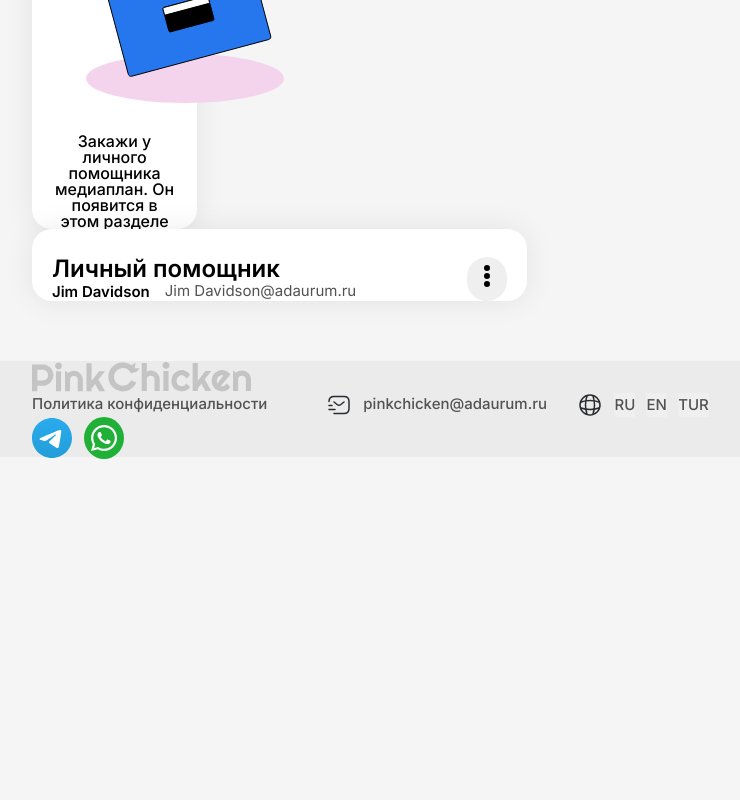
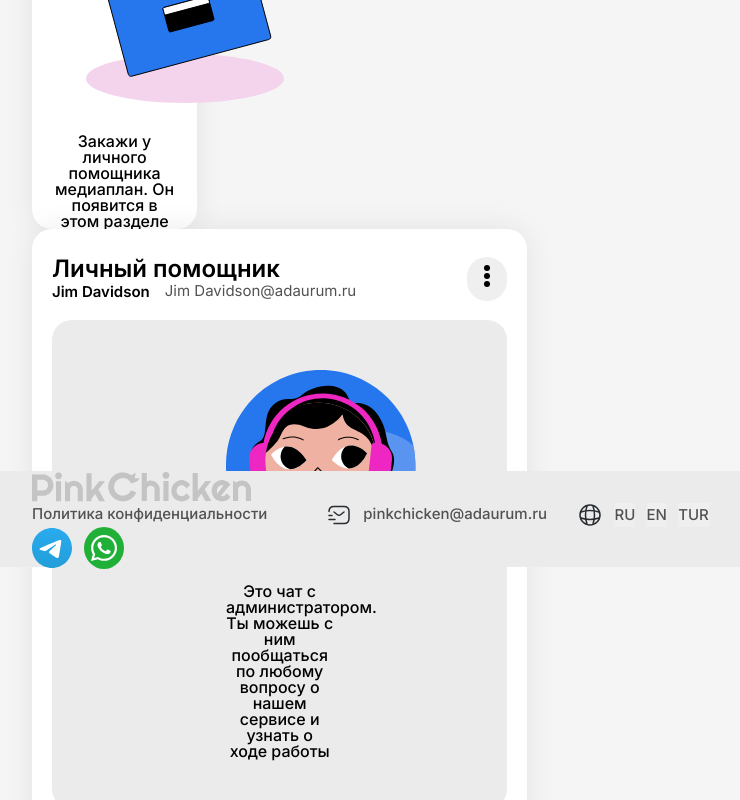
Before and after one commit to helga-umrikh/Pink_Chicken, a React (Create React App) app: page / in a window 1280 px wide. Shown: the part 402-1202 px from the top of the page, without its empty margins (264-1004 px from the left). Before the commit the page ends 861 px from the top, so only its background shows below. Built offline with nearby package versions, Linux system fonts and the light colour scheme.

Commit message:
feat: add freeting to PersonalAssistant component

```diff
--- a/src/components/PersonalAssistant/PersonalAssistant.jsx
+++ b/src/components/PersonalAssistant/PersonalAssistant.jsx
@@ -1,10 +1,11 @@
 import React from 'react'
 import './PersonalAssistant.scss'
+import assistant from '../../assets/icons/admin-girl.svg'
 
 const PersonalAssistant = () => {
     return (
         <div className="pers-assistant">
-            <div className='pers-assistant__header'>
+            <div className="pers-assistant__header">
                 <div className="pers-assistant__header_info">
                     <p className="typogr_title">Личный помощник</p>
                     <div className="pers-assistant__acc-bar">
@@ -22,6 +23,21 @@ const PersonalAssistant = () => {
                     </div>
                 </button>
             </div>
+            <div className="pers-assistant__main">
+                <div className="pers-assistant__main_chat-content">
+                    <div className="pers-assistant__main_greeting">
+                        <div className='pers-assistant__main_image'>
+                            <img src={assistant} />
+                        </div>
+                        <p className="typogr_descr">
+                            Это чат с администратором. Ты можешь с ним
+                            пообщаться по любому вопросу о нашем сервисе и
+                            узнать о ходе работы
+                        </p>
+                    </div>
+                    <div className='pers-assistant__main_dialogue'></div>
+                </div>
+            </div>
         </div>
     )
 }
--- a/src/components/PersonalAssistant/PersonalAssistant.scss
+++ b/src/components/PersonalAssistant/PersonalAssistant.scss
@@ -4,17 +4,19 @@
     border-radius: 20px;
     background: #fff;
     box-shadow: 0px 0px 30px 0px rgba(0, 0, 0, 0.08);
-    padding: 1.75em 1.25em 0;
+    padding: 1.75em 1.25em;
 
     &__header {
-      display: flex;
-      flex-direction: row;
+        display: flex;
+        flex-direction: row;
+        margin-bottom: 1.1875em;
 
         &_info {
-          flex: 1;
+            flex: 1;
             display: flex;
             flex-direction: row;
             flex-wrap: wrap;
+            align-items: center;
             justify-content: space-between;
         }
     }
@@ -48,4 +50,25 @@
             margin-bottom: 2px;
         }
     }
+
+    &__main {
+        border-radius: 20px;
+        background: #ebebeb;
+
+        &_chat-content {
+            width: 100%;
+            display: flex;
+            flex-direction: column;
+            justify-content: center;
+        }
+
+        &_greeting {
+            padding: 3.125em 10.875em;
+        }
+
+        &_image {
+            margin-bottom: 1.25em;
+            text-align: center;
+        }
+    }
 }
```
